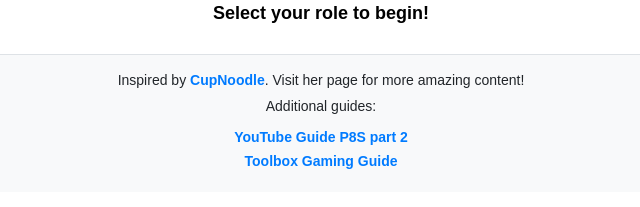
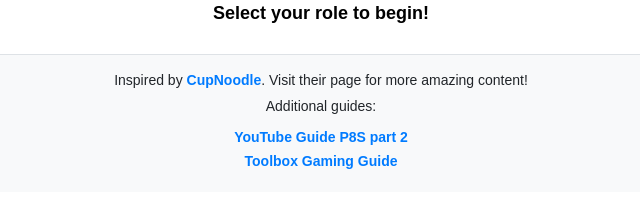
Before and after one commit to Frixon21/natural-alignment-simulator, a plain HTML site: page index.html in a window 1280 px wide. Shown: the part 573-780 px from the top of the page, 319-959 px from the left. Drawn offline with Linux system fonts and the light colour scheme.

Commit message:
Update index.html

```diff
--- a/index.html
+++ b/index.html
@@ -41,7 +41,7 @@
 
     <!-- Footer -->
     <footer>
-        <p>Inspired by <a href="https://cupnoodle.moe/" target="_blank">CupNoodle</a>. Visit her page for more amazing content!</p>
+        <p>Inspired by <a href="https://cupnoodle.moe/" target="_blank">CupNoodle</a>. Visit their page for more amazing content!</p>
         <p>Additional guides:</p>
         <ul>
             <li><a href="https://www.youtube.com/watch?v=NUSmXzCi6SU" target="_blank">YouTube Guide P8S part 2</a></li>
```
